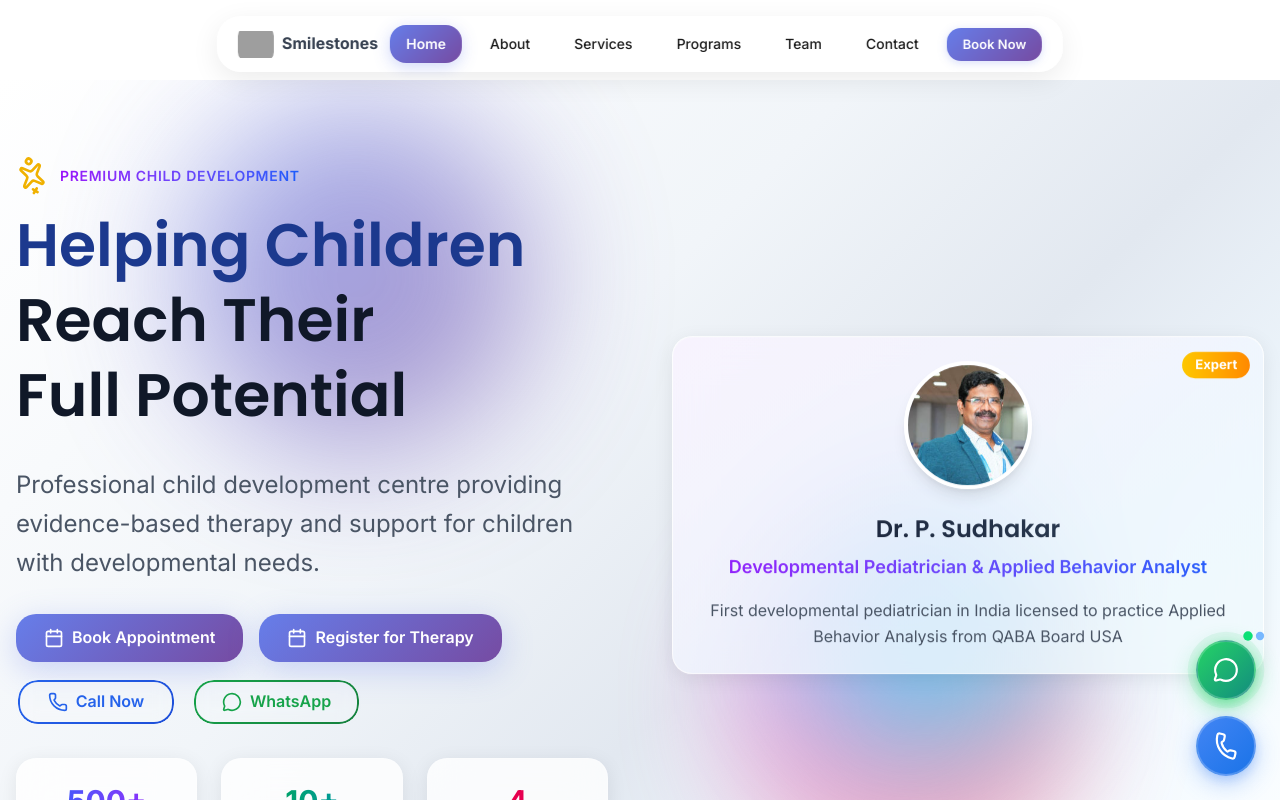
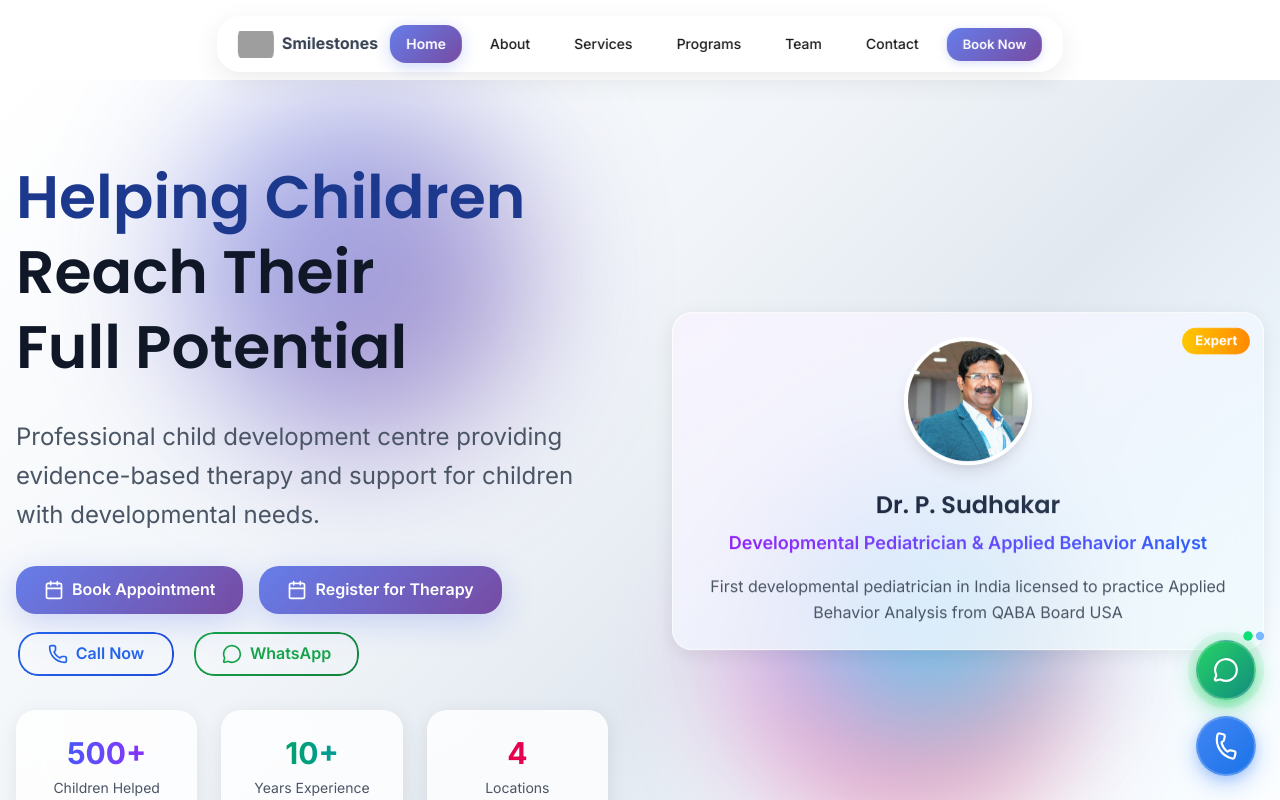
Before and after one commit to tnsurya7/smilestones, a Next.js app: page / in a window 1280 px wide. Shown: the top 800 px of the page. Built offline with nearby package versions, Linux system fonts and the light colour scheme; grey boxes are pictures that could not be loaded.

Commit message:
Remove 'Premium Child Development' badge from home page Hero section

```diff
--- a/src/components/sections/Hero.tsx
+++ b/src/components/sections/Hero.tsx
@@ -2,7 +2,7 @@
 
 import { motion } from 'framer-motion';
 import Link from 'next/link';
-import { Phone, MessageCircle, Calendar, Sparkles } from 'lucide-react';
+import { Phone, MessageCircle, Calendar } from 'lucide-react';
 
 const Hero = () => {
   return (
@@ -66,18 +66,6 @@ const Hero = () => {
               className="space-y-3 md:space-y-6"
             >
               <div className="flex items-center justify-center lg:justify-start mb-2 md:mb-4">
-                <motion.div
-                  animate={{ rotate: 360 }}
-                  transition={{ duration: 20, repeat: Infinity, ease: "linear" }}
-                  className="mr-2 md:mr-3"
-                >
-                  <Sparkles className="w-6 h-6 md:w-8 md:h-8 text-yellow-500" />
-                </motion.div>
-                <span className="text-xs md:text-sm font-semibold bg-gradient-to-r from-purple-600 to-blue-600 bg-clip-text text-transparent uppercase tracking-wider">
-                  Premium Child Development
-                </span>
-              </div>
-
                 <h1 className="text-3xl md:text-5xl lg:text-6xl font-bold leading-tight">
                   <span className="text-blue-900">
                     Helping Children
@@ -87,6 +75,7 @@ const Hero = () => {
                   <br />
                   <span className="text-gray-900">Full Potential</span>
                 </h1>
+              </div>
             </motion.div>
 
             <motion.p
```
Lines whose indentation alone changed are shown as unchanged.
